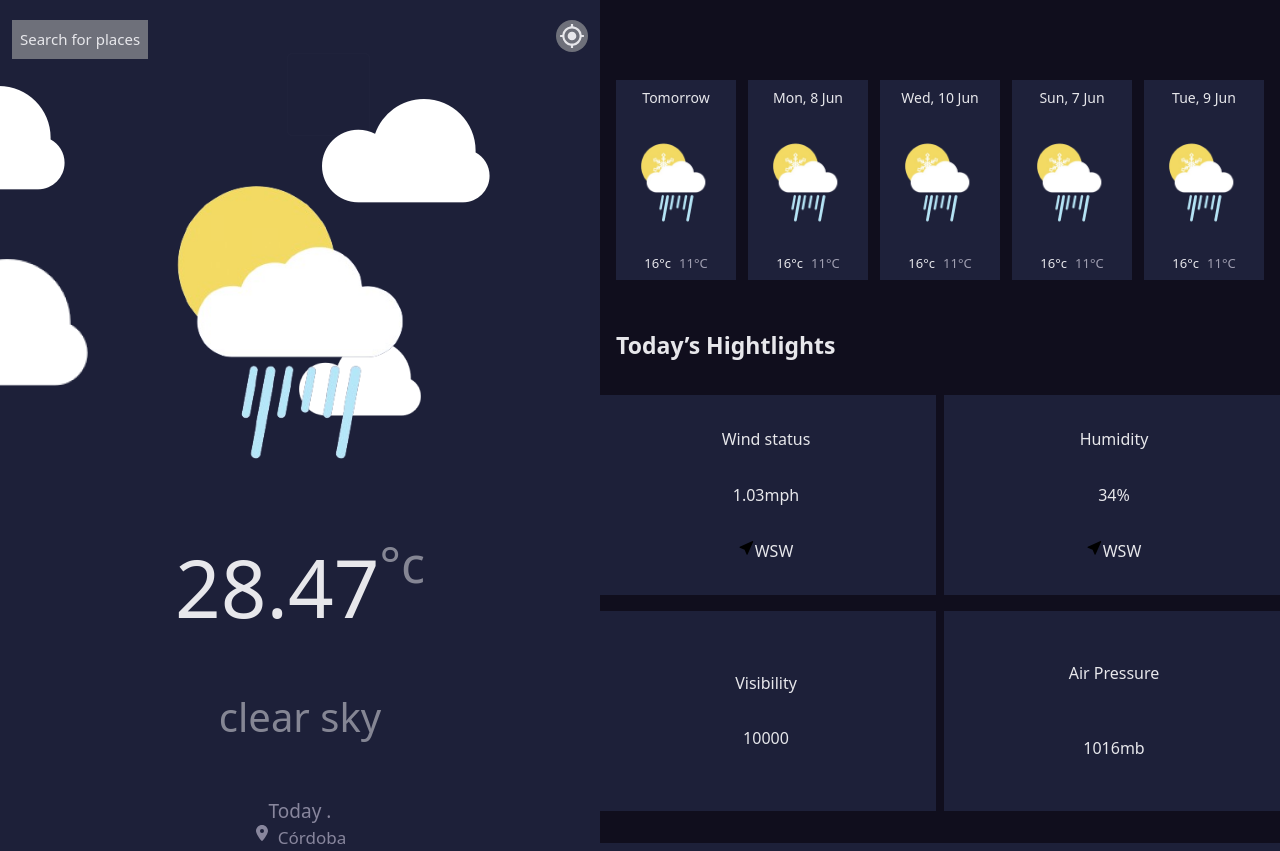
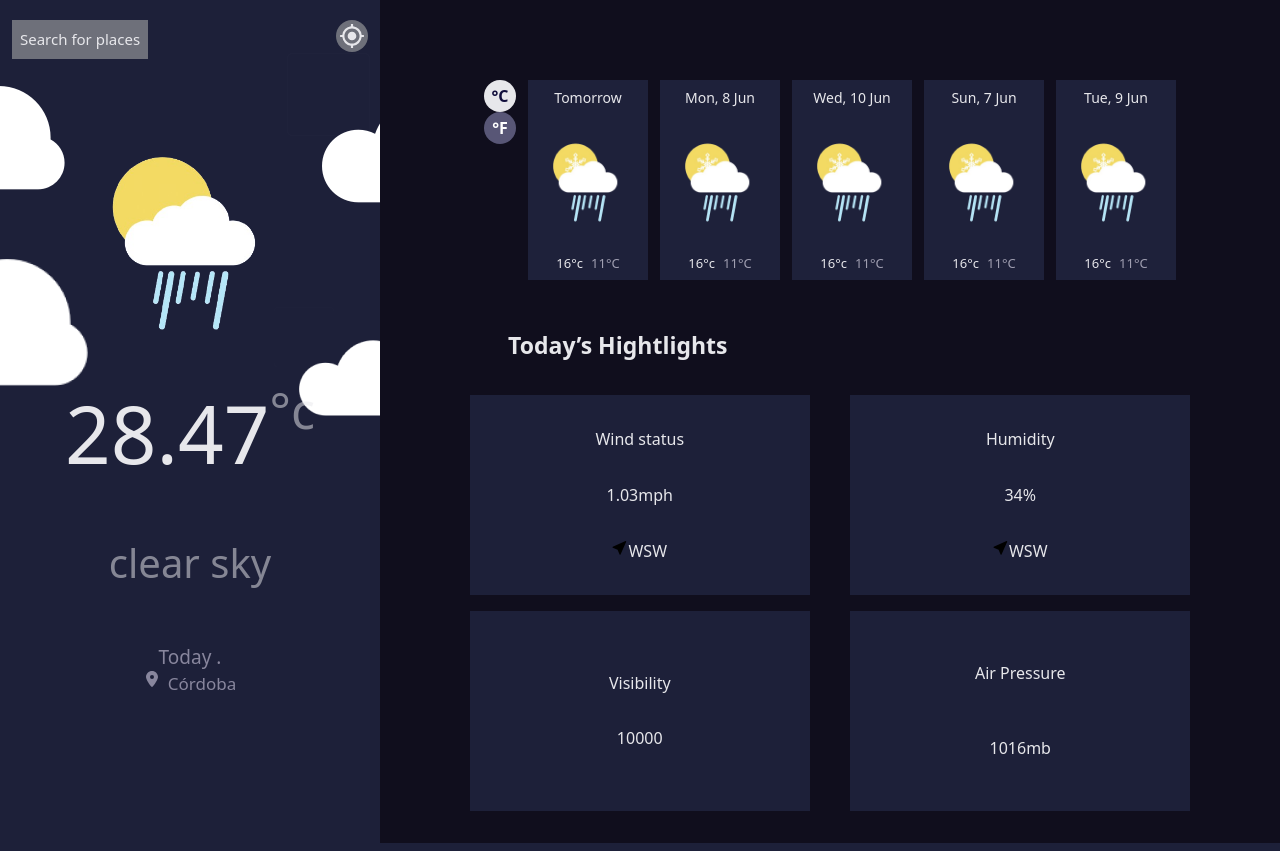
Before and after one commit to VictoriaTorres0/Weather-app, a React (Vite) app: page / in a window 1280 px wide. Built offline with nearby package versions, Linux system fonts and the light colour scheme.

Commit message:
Se agregaron nuevos contenedores con dos parrafos con estilos correspondientes. Se agregaron estilos nuevos y además se agregó una animación de framer motion.

```diff
--- a/src/App.jsx
+++ b/src/App.jsx
@@ -88,7 +88,7 @@ function App() {
         />
       )}
 
-      <div className="md:flex md:justify-between">
+      <div className="md:flex md:justify-between ">
         <SearchPlaces data={data} openModal={openModal} />
         <div className="grow bg-secondary">
           <WeatherCalendar data={data} />
--- a/src/pages/SearchPlaces.jsx
+++ b/src/pages/SearchPlaces.jsx
@@ -5,7 +5,7 @@ import { motion } from "framer-motion";
 
 function SearchPlaces({ data, openModal }) {
   return (
-    <div className="relative md:w-[250px] lg:w-[100%] max-w-[600px]">
+    <div className="relative md:w-[250px] lg:w-[100%] max-w-[380px]">
       <div className="Container-SearchPlaces h-screen">
         <div className="flex justify-between px-3 pt-5">
           <motion.button
@@ -18,7 +18,7 @@ function SearchPlaces({ data, openModal }) {
           </motion.button>
           <MdMyLocation className="text-[#E7E7EB] bg-[#6E707A] size-8 rounded-full p-1 md:p-[3px] md:size-6 lg:size-8" />
         </div>
-        <div className="flex justify-center items-center pt-12">
+        <div className="flex justify-center items-center pt-12 ">
           <motion.img className="w-[70%]" src="/src/images/rain.png" alt="" />
         </div>
         <div className="flex justify-center text-center w-[100%]">
--- a/src/pages/TodayHighlightsSection.jsx
+++ b/src/pages/TodayHighlightsSection.jsx
@@ -1,12 +1,18 @@
+import { motion } from "framer-motion";
 import { BsFillCursorFill } from "react-icons/bs";
 
 function TodayHighlightsSection({ visibility, humidity, wind, pressure }) {
   return (
     <div>
-      <h2 className="pb-8 text-start pl-4 text-[24px] font-semibold text-[#E7E7EB] md:text-[18px] lg:text-[23px]">
+      <h2 className="pb-8 text-start pl-[8rem] text-[24px] font-semibold text-[#E7E7EB] md:text-[18px] lg:text-[23px]">
         Today’s Hightlights
       </h2>
-      <div className="pb-8 grid justify-center items-center gap-4 lg:grid-rows-2 lg:grid-cols-2 place-items-center max-w-[1200px] mx-auto">
+      <motion.div
+        initial={{ opacity: 0, scale: 0.5 }}
+        animate={{ opacity: 1, scale: 1 }}
+        transition={{ duration: 0.5 }}
+        className="pb-8 grid justify-center items-center gap-4 lg:grid-rows-2 lg:grid-cols-2 place-items-center max-w-[745px] mx-auto"
+      >
         <div className="bg-primary w-[340px] h-[200px] flex flex-col justify-evenly">
           <p className="text-[#E7E7EB]">Wind status</p>
           <div className="flex justify-center">
@@ -44,7 +50,7 @@ function TodayHighlightsSection({ visibility, humidity, wind, pressure }) {
             <span className="text-[#E7E7EB]">mb</span>
           </div>
         </div>
-      </div>
+      </motion.div>
     </div>
   );
 }
--- a/src/pages/WeatherCalendar.jsx
+++ b/src/pages/WeatherCalendar.jsx
@@ -1,6 +1,14 @@
 function WeatherCalendar({ data }) {
   return (
     <div className="justify-center grid grid-rows-3 grid-flow-col gap-4 pt-20 pb-20 md:grid md:grid-rows-1 md:gap-3 md:pb-12">
+      <div className="text-white">
+        <div className="bg-[#E7E7EB] font-semibold text-[#110E3C] rounded-full p-[4px] w-[32px]">
+          <p>°C</p>
+        </div>
+        <div className="bg-[#585676] font-semibold rounded-full p-[4px] w-[32px]">
+          <p>°F</p>
+        </div>
+      </div>
       <div className="bg-[#1E213A] grid items-center w-[120px] h-[177px] md:w-[85px] md:h-[150px] lg:w-[120px] lg:h-[200px]">
         <p className="text-[#E7E7EB] md:text-[14px]">Tomorrow</p>
         <img src="/src/images/snow.png" alt="" />
```
